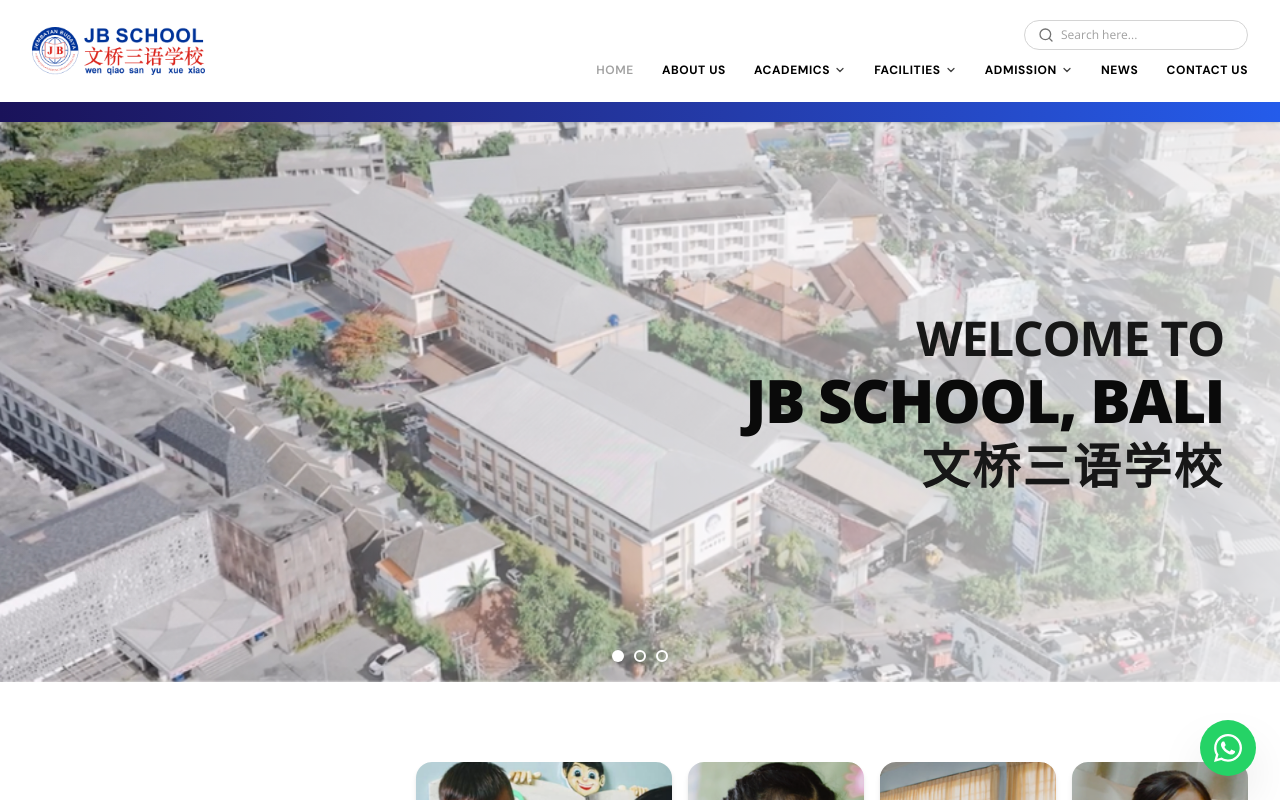
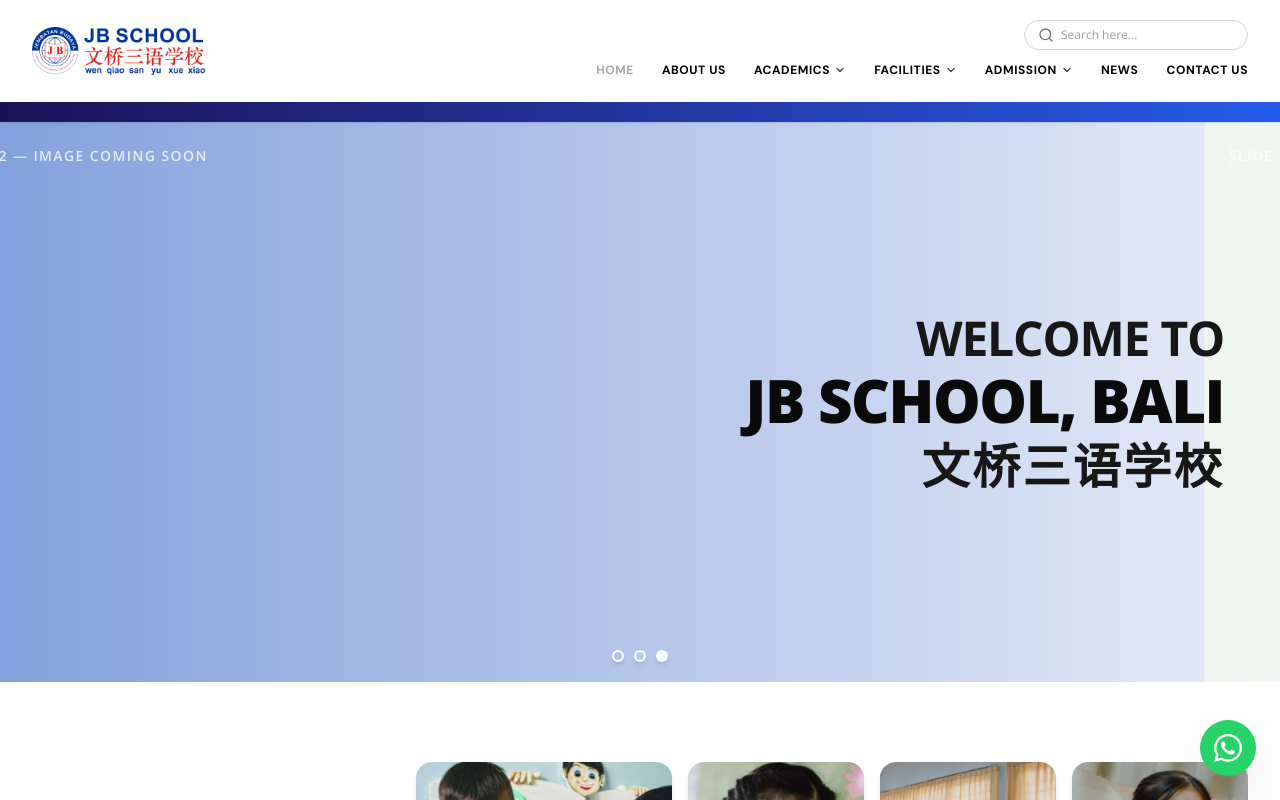
Before and after one commit to Ryhn-F/jb-school, a Next.js app: page / in a window 1280 px wide. Shown: the top 800 px of the page. Built offline with nearby package versions, Linux system fonts and the light colour scheme.

Commit message:
feat(home) : added slideshow functionality to hero banner

```diff
--- a/src/components/home/HeroBanner.tsx
+++ b/src/components/home/HeroBanner.tsx
@@ -1,23 +1,23 @@
-import Image from "next/image";
 import { tokens } from "@/styles/tokens";
+import { HeroCarousel, type HeroSlide } from "@/components/home/HeroCarousel";
+
+// shortcut: slides 2-3 are placeholders, swap `src: null` for real photos once they exist.
+const HERO_SLIDES: HeroSlide[] = [
+  { src: tokens.assets.images.heroCampus, alt: "JB School Bali Campus" },
+  { src: null, alt: "Slide 2", placeholderClassName: "bg-jb-blue" },
+  { src: null, alt: "Slide 3", placeholderClassName: "bg-jb-sage" },
+];
 
 export function HeroBanner() {
   return (
     <section className="relative w-full overflow-hidden bg-neutral-100 aspect-[16/7] min-h-[360px] sm:min-h-[460px] lg:min-h-[520px]">
-      {/* Background Campus Aerial Photo */}
-      <Image
-        src={tokens.assets.images.heroCampus}
-        alt="JB School Bali Campus"
-        fill
-        priority
-        className="object-cover object-center"
-      />
+      <HeroCarousel slides={HERO_SLIDES} />
 
-      {/* Subtle overlay gradient to ensure text readability */}
-      <div className="absolute inset-0 bg-gradient-to-l from-white/80 via-white/40 to-transparent"></div>
+      {/* pointer-events-none lets swipes on the overlay reach the carousel */}
+      <div className="pointer-events-none absolute inset-0 bg-gradient-to-l from-white/80 via-white/40 to-transparent"></div>
 
       {/* Content overlay on the right */}
-      <div className="relative z-10 max-w-7xl mx-auto h-full px-6 sm:px-10 lg:px-14 flex flex-col justify-center items-end text-right">
+      <div className="pointer-events-none relative z-10 max-w-7xl mx-auto h-full px-6 sm:px-10 lg:px-14 flex flex-col justify-center items-end text-right">
         <div className="space-y-1 sm:space-y-2 max-w-xl">
           <h2 className="text-2xl sm:text-4xl lg:text-5xl font-bold tracking-tight text-neutral-900 font-sans">
             WELCOME TO
@@ -30,13 +30,6 @@ export function HeroBanner() {
           </p>
         </div>
       </div>
-
-      {/* Carousel dots indicator at bottom center */}
-      <div className="absolute bottom-5 inset-x-0 z-20 flex justify-center items-center gap-2.5">
-        <span className="w-3 h-3 rounded-full bg-white shadow-md"></span>
-        <span className="w-3 h-3 rounded-full border-2 border-white bg-transparent shadow-md"></span>
-        <span className="w-3 h-3 rounded-full border-2 border-white bg-transparent shadow-md"></span>
-      </div>
     </section>
   );
 }
--- /dev/null
+++ b/src/components/home/HeroCarousel.tsx
@@ -0,0 +1,105 @@
+"use client";
+
+import Image from "next/image";
+import { useEffect, useRef, useState } from "react";
+import { cn } from "@/lib/utils";
+
+export interface HeroSlide {
+  /** null renders a brand-colored placeholder until the real photo exists */
+  src: string | null;
+  alt: string;
+  placeholderClassName?: string;
+}
+
+const AUTOPLAY_MS = 3000;
+const SWIPE_THRESHOLD_PX = 50;
+
+export function HeroCarousel({ slides }: { slides: HeroSlide[] }) {
+  const [index, setIndex] = useState(0);
+  const dragStartX = useRef<number | null>(null);
+  const count = slides.length;
+
+  const goTo = (i: number) => setIndex((i + count) % count);
+
+  // Re-arms on every index change, so a manual slide restarts the 3s countdown.
+  useEffect(() => {
+    if (count < 2) return;
+    const id = setTimeout(() => setIndex((i) => (i + 1) % count), AUTOPLAY_MS);
+    return () => clearTimeout(id);
+  }, [index, count]);
+
+  return (
+    <>
+      <div
+        className="absolute inset-0 touch-pan-y select-none cursor-grab active:cursor-grabbing"
+        aria-roledescription="carousel"
+        aria-label="JB School highlights"
+        onPointerDown={(e) => {
+          dragStartX.current = e.clientX;
+        }}
+        onPointerUp={(e) => {
+          if (dragStartX.current === null) return;
+          const dx = e.clientX - dragStartX.current;
+          dragStartX.current = null;
+          if (Math.abs(dx) > SWIPE_THRESHOLD_PX) goTo(index + (dx < 0 ? 1 : -1));
+        }}
+        onPointerCancel={() => {
+          dragStartX.current = null;
+        }}
+      >
+        <div
+          className="flex h-full transition-transform duration-700 ease-in-out motion-reduce:transition-none"
+          style={{ transform: `translateX(-${index * 100}%)` }}
+        >
+          {slides.map((slide, i) => (
+            <div
+              key={i}
+              className="relative h-full w-full shrink-0"
+              role="group"
+              aria-roledescription="slide"
+              aria-label={`${i + 1} of ${count}`}
+              aria-hidden={i !== index}
+            >
+              {slide.src ? (
+                <Image
+                  src={slide.src}
+                  alt={slide.alt}
+                  fill
+                  priority={i === 0}
+                  draggable={false}
+                  sizes="100vw"
+                  className="object-cover object-center"
+                />
+              ) : (
+                <div
+                  className={cn(
+                    "flex h-full w-full items-start justify-start p-6 text-sm font-semibold uppercase tracking-widest text-white/80",
+                    slide.placeholderClassName ?? "bg-jb-blue",
+                  )}
+                >
+                  {slide.alt} — image coming soon
+                </div>
+              )}
+            </div>
+          ))}
+        </div>
+      </div>
+
+      <div className="absolute bottom-5 inset-x-0 z-20 flex justify-center items-center gap-2.5">
+        {slides.map((_, i) => (
+          <button
+            key={i}
+            type="button"
+            onClick={() => goTo(i)}
+            aria-label={`Go to slide ${i + 1}`}
+            aria-current={i === index}
+            className={cn(
+              "w-3 h-3 rounded-full border-2 border-white shadow-md transition-colors",
+              i === index ? "bg-white" : "bg-transparent hover:bg-white/50",
+            )}
+          />
+        ))}
+      </div>
+    </>
+  );
+}
```
